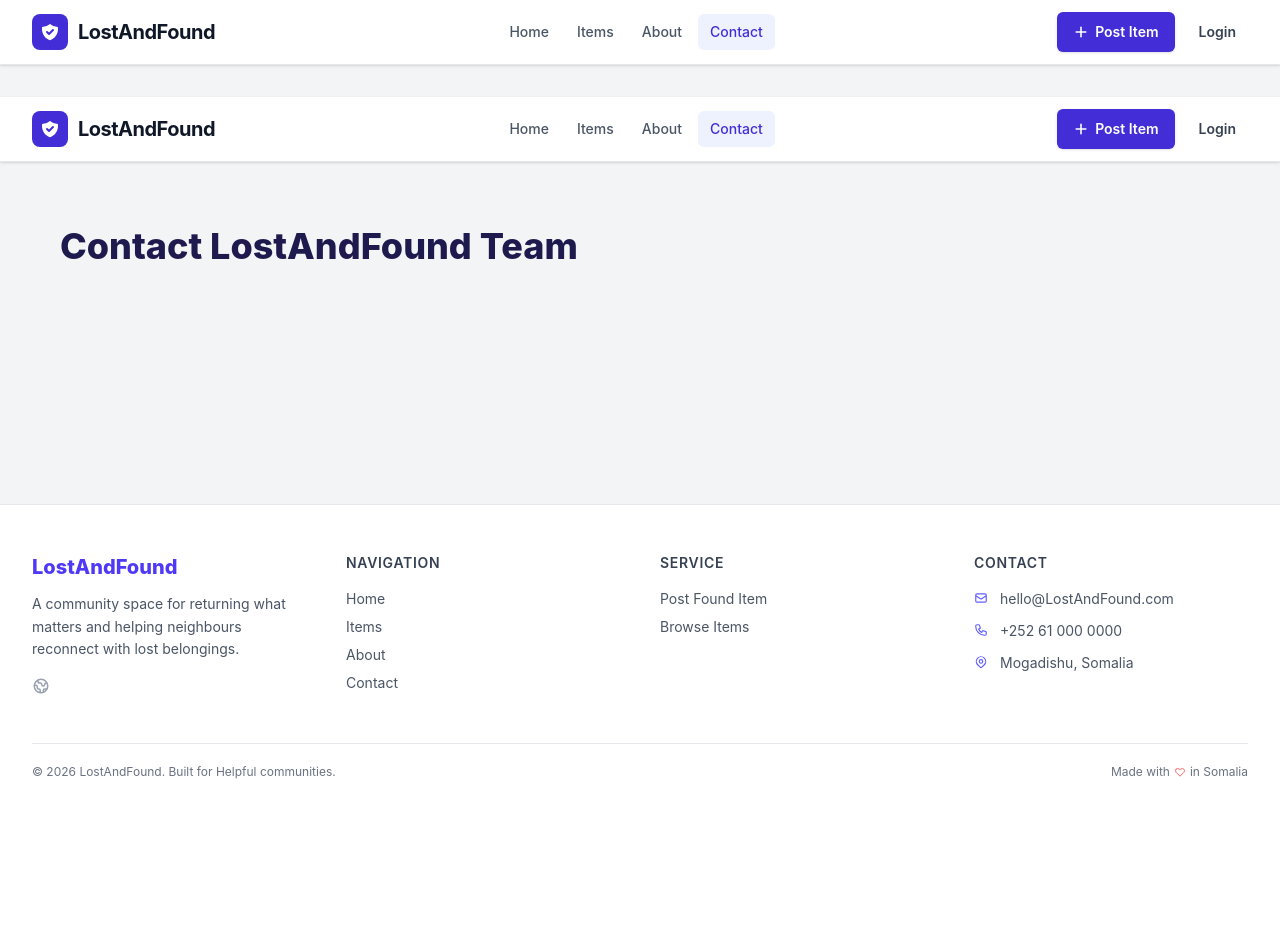
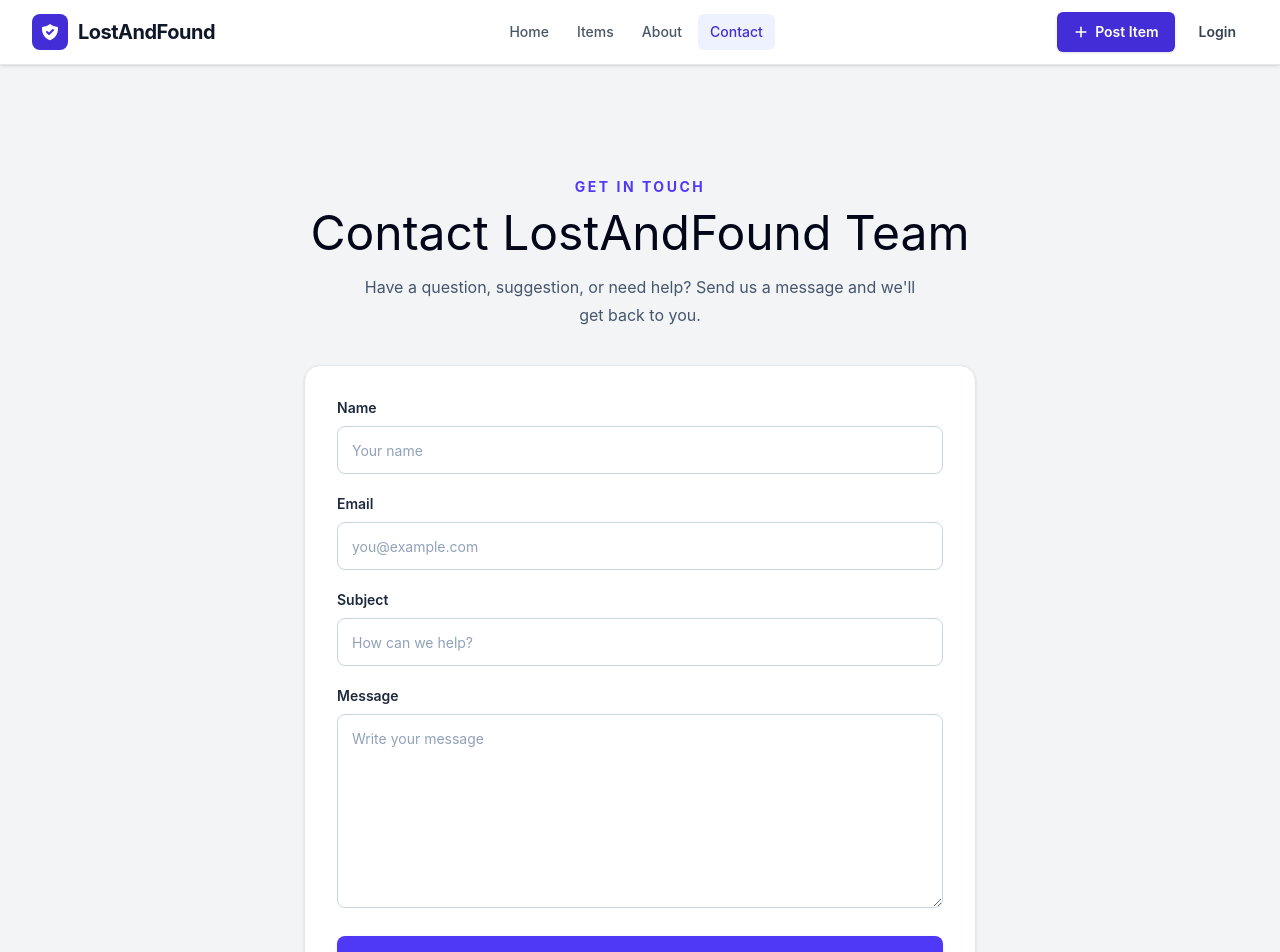
Before and after one commit to abdisalam-i9/Raadiye-platform, a React (Vite) app in the folder frontend/: page /contact in a window 1280 px wide. Shown: the top 952 px of the page. Before the commit the page ends 800 px from the top, so only its background shows below. Built offline with nearby package versions, Linux system fonts and the light colour scheme; the HTML template or start-up script is replaced by a standard one.

Commit message:
i updated the Contact Page

```diff
--- a/frontend/src/pages/Contact.jsx
+++ b/frontend/src/pages/Contact.jsx
@@ -1,18 +1,66 @@
+const fields = [
+  ["Name", "text", "Your name"],
+  ["Email", "email", "you@example.com"],
+  ["Subject", "text", "How can we help?"],
+];
 
-import Header from "../components/Header";
+export default function Contact() {
+  return (
+    <section className="page-shell py-14 sm:py-20">
+      <div className="mx-auto max-w-2xl">
+        <header className="text-center">
+          <p className="text-sm font-bold uppercase tracking-[.18em] text-indigo-600">
+            Get in touch
+          </p>
+          <h1 className="display-font mt-3 text-4xl text-slate-950 sm:text-5xl">
+            Contact LostAndFound Team
+          </h1>
+          <p className="mx-auto mt-4 max-w-xl leading-7 text-slate-600">
+            Have a question, suggestion, or need help? Send us a message and
+            we&apos;ll get back to you.
+          </p>
+        </header>
+        <form
+          onSubmit={(e) => e.preventDefault()}
+          className="mt-9 rounded-2xl border border-slate-200 bg-white p-5 shadow-sm sm:p-8"
+        >
+          <div className="grid gap-5">
+            {fields.slice(0, 2).map(([label, type, placeholder]) => (
+              <Field key={label} {...{ label, type, placeholder }} />
+            ))}
+            <Field label="Subject" type="text" placeholder="How can we help?" />
+            <label className="grid gap-2 text-sm font-semibold text-slate-800">
+              Message
+              <textarea
+                required
+                rows="7"
+                placeholder="Write your message"
+                className="w-full resize-y rounded-lg border border-slate-300 px-3.5 py-3 font-normal leading-6 outline-none transition placeholder:text-slate-400 focus:border-indigo-600 focus:ring-4 focus:ring-indigo-600/10"
+              />
+            </label>
+          </div>
+          <button className="mt-7 min-h-12 w-full rounded-lg bg-indigo-600 px-5 text-sm font-bold text-white shadow-sm transition hover:bg-indigo-700 focus:outline-none focus:ring-4 focus:ring-indigo-600/20">
+            Send Message
+          </button>
+          <p className="mt-4 text-center text-sm text-slate-500">
+            We&apos;ll do our best to respond as soon as possible.
+          </p>
+        </form>
+      </div>
+    </section>
+  );
+}
 
-const Contact = () => {
+function Field({ label, type, placeholder }) {
   return (
-    <>
-      <Header />
-
-      <main className="mx-auto max-w-[1200px] px-5 py-16">
-        <h1 className="text-4xl font-extrabold text-indigo-950">
-          Contact LostAndFound Team
-        </h1>
-      </main>
-    </>
+    <label className="grid gap-2 text-sm font-semibold text-slate-800">
+      {label}
+      <input
+        required
+        type={type}
+        placeholder={placeholder}
+        className="h-12 w-full rounded-lg border border-slate-300 px-3.5 font-normal outline-none transition placeholder:text-slate-400 focus:border-indigo-600 focus:ring-4 focus:ring-indigo-600/10"
+      />
+    </label>
   );
-};
-
-export default Contact;
+}
```
